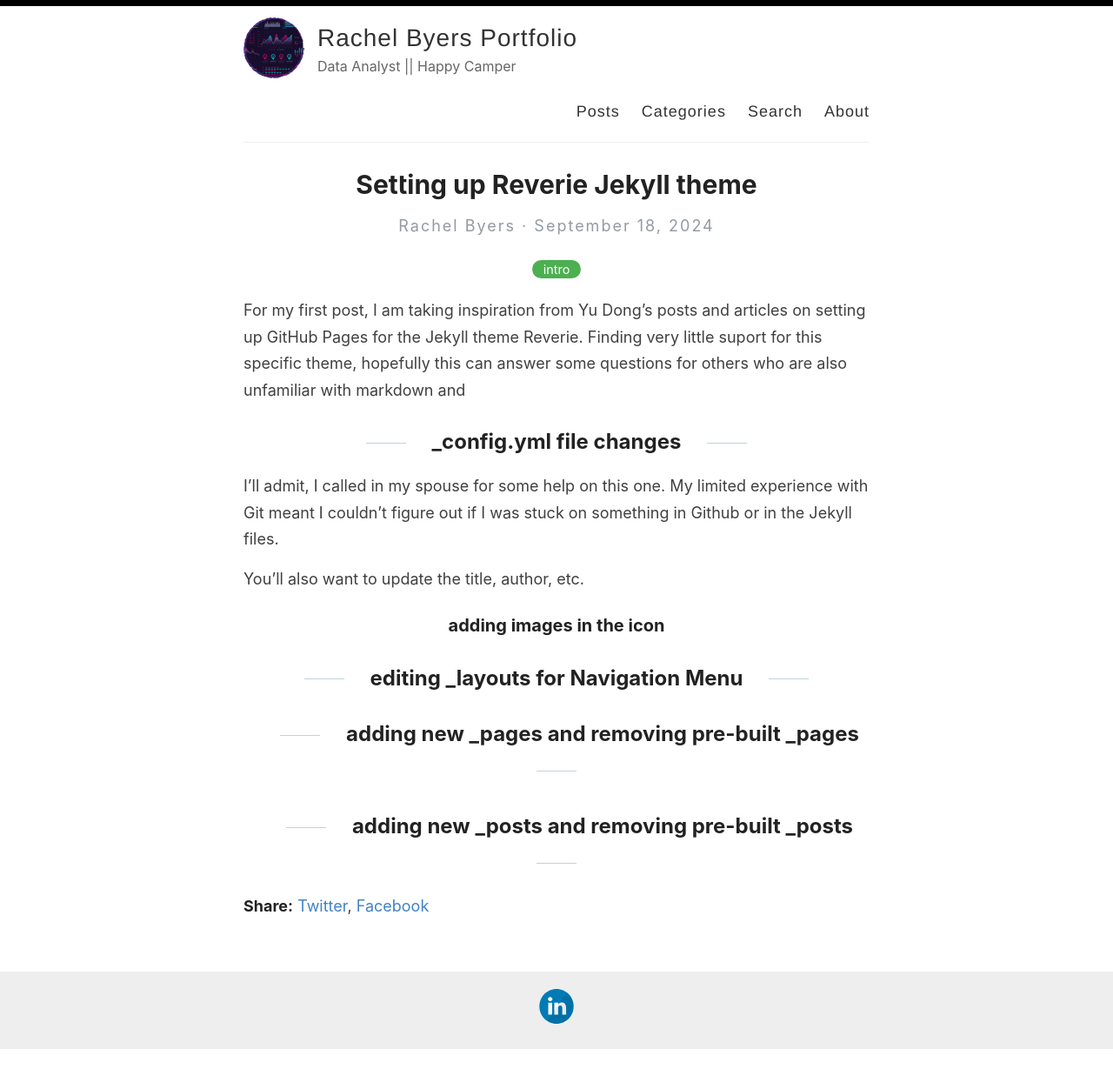
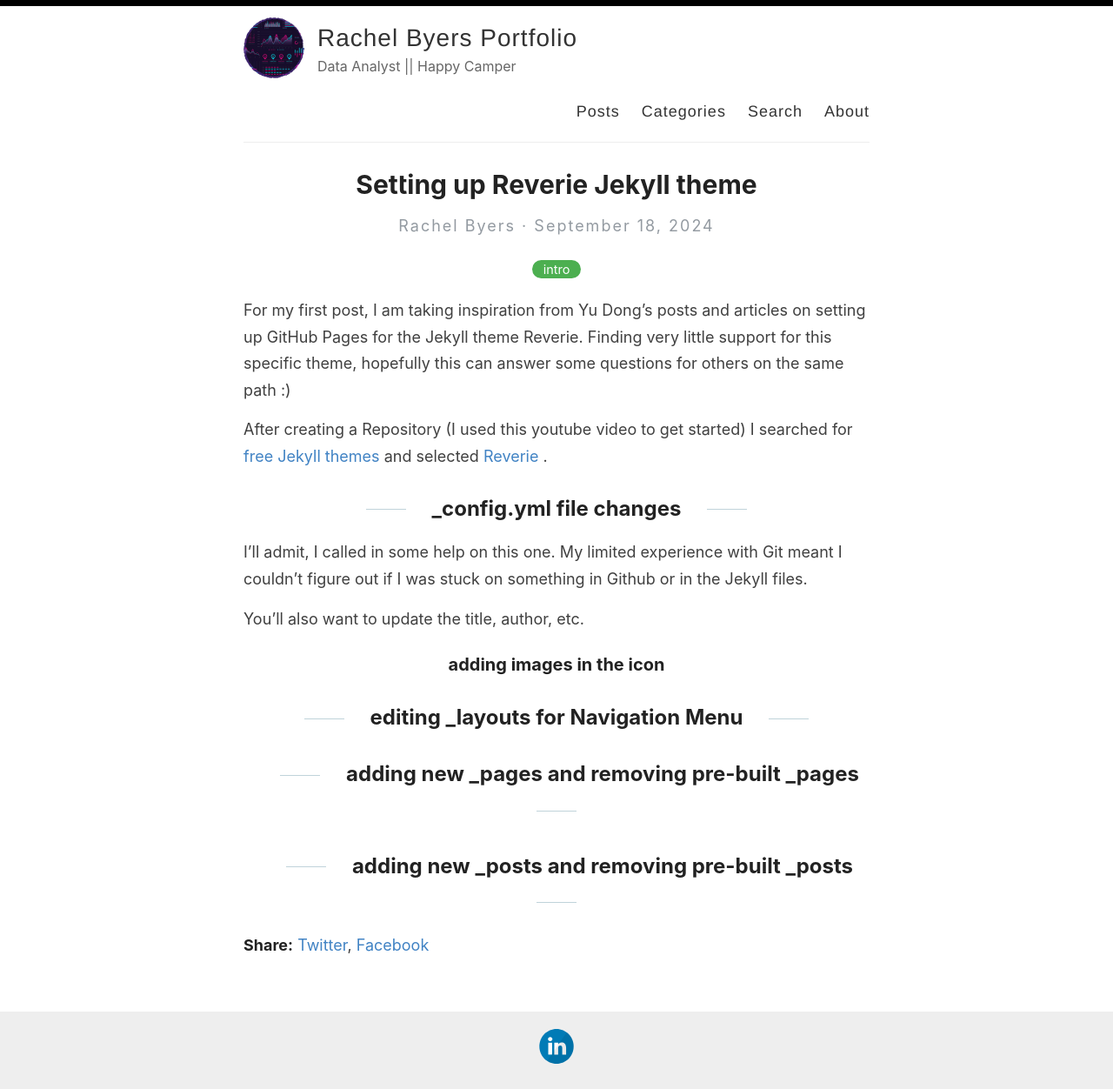
Before and after one commit to rbyers18/github-portfolio, a Jekyll site: the page built from _posts/2024-9-18-Reverie-Jekyll-Theme.md, in a window 1280 px wide. Shown: the whole page at 87% size. Built offline with Jekyll 4.4.1, drawn with Linux system fonts in a browser that asks for light colours; before the commit the page ends 1207 px from its top, so only the background shows below that.

Commit message:
Update 2024-9-18-Reverie-Jekyll-Theme.md

```diff
--- a/_posts/2024-9-18-Reverie-Jekyll-Theme.md
+++ b/_posts/2024-9-18-Reverie-Jekyll-Theme.md
@@ -6,11 +6,16 @@ excerpt: Getting setup with the Reverie Jekyll theme.
 ---
 
 For my first post, I am taking inspiration from Yu Dong's posts and articles on setting up GitHub Pages for the Jekyll theme Reverie.
-Finding very little suport for this specific theme, hopefully this can answer some questions for others who are also unfamiliar with markdown and
+Finding very little support for this specific theme, hopefully this can answer some questions for others on the same path :)
+
+After creating a Repository (I used this youtube video to get started) I searched for [free Jekyll themes](https://jekyllthemes.io/free) and selected [Reverie](https://jekyllthemes.io/theme/reverie) .
+
+
 
 ## _config.yml file changes
 
-I'll admit, I called in my spouse for some help on this one. My limited experience with Git meant I couldn't figure out if I was stuck on something in Github or in the Jekyll files.
+I'll admit, I called in some help on this one. My limited experience with Git meant I couldn't figure out if I was stuck on something in Github or in the Jekyll files.
+
 
 You'll also want to update the title, author, etc.
 
```
